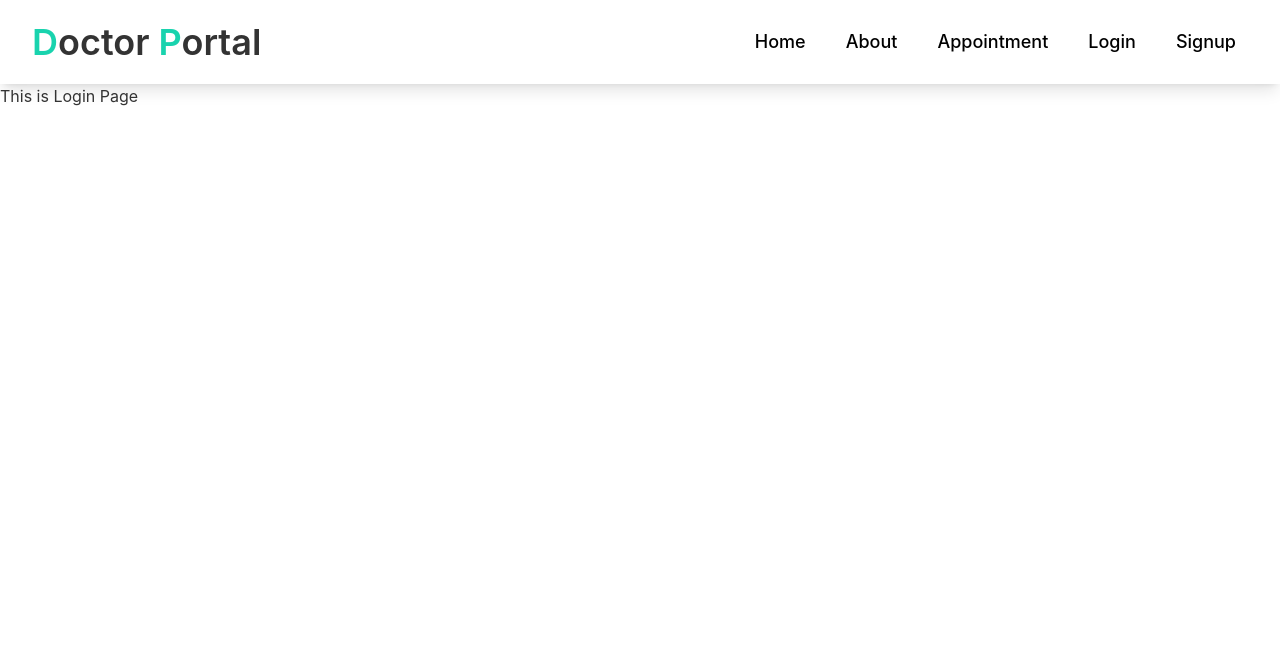
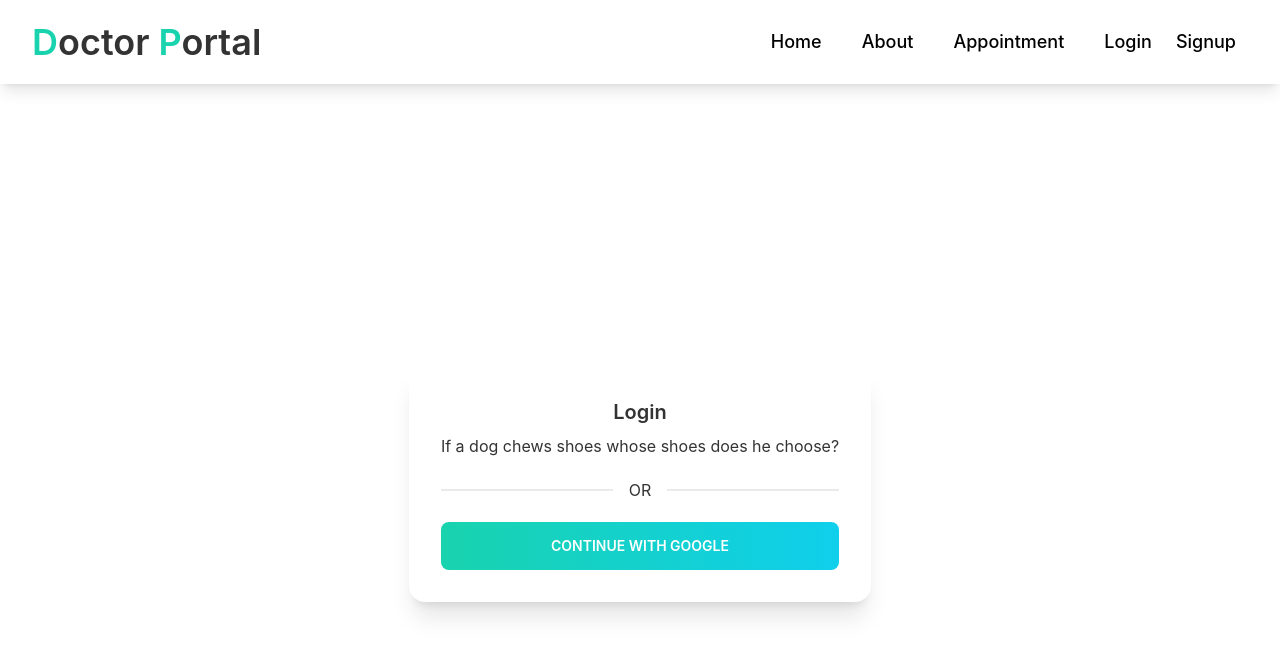
Before and after one commit to Sp-Tamim33/doctor-portal, a React (Create React App) app: page /login in a window 1280 px wide. Shown: the top 656 px of the page. Built offline with nearby package versions, Linux system fonts and the light colour scheme; no server answers.

Commit message:
implement google login

```diff
--- a/src/Firebase.init.js
+++ b/src/Firebase.init.js
@@ -1,14 +1,13 @@
-
 import { initializeApp } from "firebase/app";
 import { getAuth } from 'firebase/auth'
 
 const firebaseConfig = {
-    apiKey: process.env.REACT_APP_ApiKey,
-    authDomain: process.env.REACT_APP_AuthDomain,
-    projectId: process.env.REACT_APP_ProjectId,
-    storageBucket: process.env.REACT_APP_StorageBucket,
-    messagingSenderId: process.env.REACT_APP_MessagingSenderId,
-    appId: process.env.REACT_APP_AppId
+    apiKey: process.env.REACT_APP_APIKEY,
+    authDomain: process.env.REACT_APP_AUTHDOMAIN,
+    projectId: process.env.REACT_APP_PROJECTID,
+    storageBucket: process.env.REACT_APP_STORAGEBUCKET,
+    messagingSenderId: process.env.REACT_APP_MESSAGINGSENDERID,
+    appId: process.env.REACT_APP_APPID,
 };
 
 // Initialize Firebase
--- /dev/null
+++ b/src/Pages/Loading/Loading.js
@@ -0,0 +1,14 @@
+import React from 'react';
+
+const Loading = () => {
+    return (
+        <div class="flex justify-center items-center h-[90vh]">
+            <svg role="status" class="inline w-8 h-8 mr-2 text-gray-200 animate-spin  fill-secondary" viewBox="0 0 100 101" fill="none" xmlns="http://www.w3.org/2000/svg">
+                <path d="M100 50.5908C100 78.2051 77.6142 100.591 50 100.591C22.3858 100.591 0 78.2051 0 50.5908C0 22.9766 22.3858 0.59082 50 0.59082C77.6142 0.59082 100 22.9766 100 50.5908ZM9.08144 50.5908C9.08144 73.1895 27.4013 91.5094 50 91.5094C72.5987 91.5094 90.9186 73.1895 90.9186 50.5908C90.9186 27.9921 72.5987 9.67226 50 9.67226C27.4013 9.67226 9.08144 27.9921 9.08144 50.5908Z" fill="currentColor" />
+                <path d="M93.9676 39.0409C96.393 38.4038 97.8624 35.9116 97.0079 33.5539C95.2932 28.8227 92.871 24.3692 89.8167 20.348C85.8452 15.1192 80.8826 10.7238 75.2124 7.41289C69.5422 4.10194 63.2754 1.94025 56.7698 1.05124C51.7666 0.367541 46.6976 0.446843 41.7345 1.27873C39.2613 1.69328 37.813 4.19778 38.4501 6.62326C39.0873 9.04874 41.5694 10.4717 44.0505 10.1071C47.8511 9.54855 51.7191 9.52689 55.5402 10.0491C60.8642 10.7766 65.9928 12.5457 70.6331 15.2552C75.2735 17.9648 79.3347 21.5619 82.5849 25.841C84.9175 28.9121 86.7997 32.2913 88.1811 35.8758C89.083 38.2158 91.5421 39.6781 93.9676 39.0409Z" fill="currentFill" />
+            </svg>
+        </div>
+    );
+};
+
+export default Loading;
--- a/src/Pages/Login/Login.js
+++ b/src/Pages/Login/Login.js
@@ -1,9 +1,28 @@
 import React from 'react';
+import { useSignInWithGoogle } from 'react-firebase-hooks/auth';
+import auth from '../../Firebase.init';
+import Loading from '../Loading/Loading';
+
+
 
 const Login = () => {
+    const [signInWithGoogle, googleUser, googleLoading, googleError] = useSignInWithGoogle(auth);
+
+    if (googleLoading) {
+        return <Loading />
+    }
+
     return (
-        <div>
-            This is Login Page
+        <div className='flex justify-center items-center h-screen'>
+            <div class="card shadow-xl ">
+                <div class="card-body">
+                    <h2 class="card-title mx-auto">Login</h2>
+                    <p>If a dog chews shoes whose shoes does he choose?</p>
+                    <div class="divider">OR</div>
+
+                    <button onClick={() => signInWithGoogle()} className="btn bg-gradient-to-r from-secondary to-primary text-white border-0">Continue With Google</button>
+                </div>
+            </div>
         </div>
     );
 };
--- a/src/Pages/Navbar/Navbar.js
+++ b/src/Pages/Navbar/Navbar.js
@@ -1,9 +1,13 @@
 import React, { useState } from "react";
 import { Transition } from "@headlessui/react";
 import { Link } from "react-router-dom";
+import { useAuthState } from "react-firebase-hooks/auth";
+import auth from "../../Firebase.init";
+import { signOut } from "firebase/auth";
 
 function Navbar() {
     const [isOpen, setIsOpen] = useState(false);
+    const [user] = useAuthState(auth);
     return (
         <div>
             <nav className="shadow-lg">
@@ -38,6 +42,10 @@
                                         Appointment
                                     </Link>
 
+                                    {
+                                        user ? <button onClick={() => signOut(auth)} className="text-black hover:bg-secondary hover:text-white px-3 py-2 rounded-md text-lg font-medium">Sign out</button>
+                                            :
+                                            <div>
                                                 <Link
                                                     to="login"
                                                     className="text-black hover:bg-secondary hover:text-white px-3 py-2 rounded-md text-lg font-medium"
@@ -51,6 +59,10 @@
                                                 >
                                                     Signup
                                                 </Link>
+                                            </div>
+                                    }
+
+
                                 </div>
                             </div>
                         </div>
```
Lines whose indentation alone changed are shown as unchanged.
